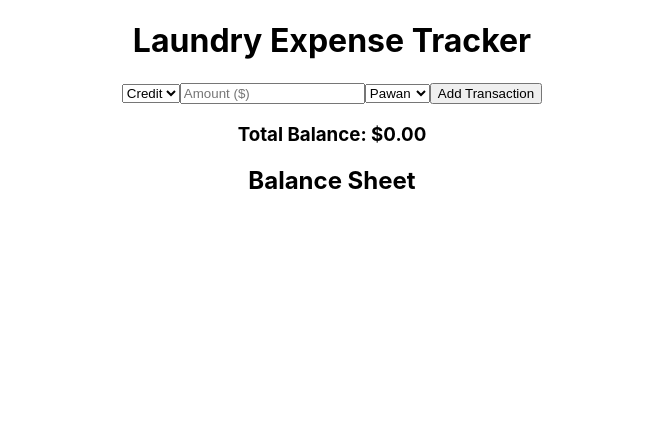
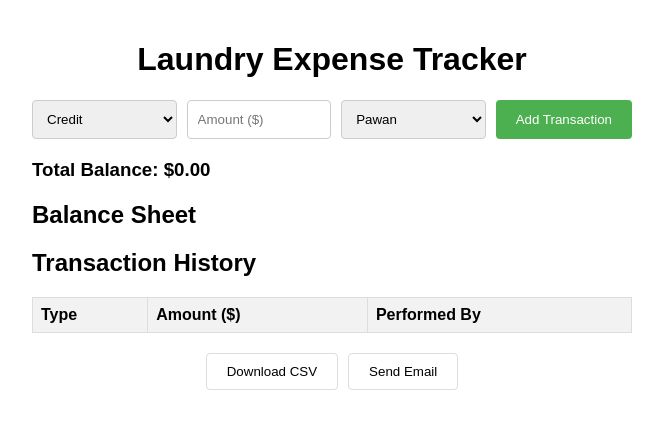
Before and after one commit to rkpawan321/laundry-ledger, a React (Create React App) app: page / in a window 1280 px wide. Shown: the top 428 px of the page, without its empty margins (308-971 px from the left). Built offline with nearby package versions, Linux system fonts and the light colour scheme.

Commit message:
added css styling

```diff
--- a/src/App.css
+++ b/src/App.css
@@ -1,38 +1,82 @@
-.App {
-  text-align: center;
+.app {
+  font-family: 'Arial', sans-serif;
+  max-width: 600px;
+  margin: 0 auto;
+  padding: 20px;
 }
 
-.App-logo {
-  height: 40vmin;
-  pointer-events: none;
+.header {
+  text-align: center;
+  margin-bottom: 20px;
 }
 
-@media (prefers-reduced-motion: no-preference) {
-  .App-logo {
-    animation: App-logo-spin infinite 20s linear;
-  }
+.form-container {
+  margin-bottom: 20px;
 }
 
-.App-header {
-  background-color: #282c34;
-  min-height: 100vh;
+.transaction-form {
   display: flex;
-  flex-direction: column;
-  align-items: center;
-  justify-content: center;
-  font-size: calc(10px + 2vmin);
-  color: white;
+  flex-wrap: wrap;
+  gap: 10px;
 }
 
-.App-link {
-  color: #61dafb;
+.input-field {
+  flex: 1;
+  min-width: 120px;
+  padding: 10px;
+  border: 1px solid #ccc;
+  border-radius: 4px;
 }
 
-@keyframes App-logo-spin {
-  from {
-    transform: rotate(0deg);
-  }
-  to {
-    transform: rotate(360deg);
-  }
+.submit-btn {
+  padding: 10px 20px;
+  background-color: #4CAF50;
+  color: white;
+  border: none;
+  border-radius: 4px;
+  cursor: pointer;
 }
+
+.submit-btn:hover {
+  background-color: #45a049;
+}
+
+.buttons-container {
+  display: flex;
+  justify-content: center;
+  gap: 10px;
+  margin-top: 20px;
+}
+
+.button {
+  padding: 10px 20px;
+  border: 1px solid #ddd;
+  background-color: white;
+  cursor: pointer;
+  border-radius: 4px;
+  transition: all 0.3s ease;
+}
+
+.button:hover {
+  background-color: #f0f0f0;
+}
+
+table {
+  width: 100%;
+  border-collapse: collapse;
+  margin-top: 20px;
+}
+
+table, th, td {
+  border: 1px solid #ddd;
+  text-align: left;
+  padding: 8px;
+}
+
+th {
+  background-color: #f2f2f2;
+}
+
+tr:nth-child(even) {
+  background-color: #f9f9f9;
+}
--- a/src/App.js
+++ b/src/App.js
@@ -80,27 +80,110 @@ const calculateOwes = (balances) => {
 };
 
 
+const downloadCSV = () => {
+  const csvRows = [
+    ['Type', 'Amount', 'Performed By'], // headers
+    ...transactions.map(t => [t.type, t.amount, t.performedBy])
+  ];
+
+  const csvString = csvRows.map(e => e.join(',')).join('\n');
+  const blob = new Blob([csvString], { type: 'text/csv;charset=utf-8;' });
+
+  // Create a link and trigger the download
+  const link = document.createElement('a');
+  link.href = URL.createObjectURL(blob);
+  link.setAttribute('download', 'transaction_history.csv');
+  document.body.appendChild(link);
+  link.click();
+  document.body.removeChild(link);
+};
+
+const sendEmailWithCSV = async () => {
+  const csvRows = [
+    ['Type', 'Amount', 'Performed By'], // headers
+    ...transactions.map(t => [t.type, t.amount, t.performedBy])
+  ];
+  const csvString = csvRows.map(e => e.join(',')).join('\n');
+
+  try {
+    const response = await fetch('YOUR_SERVER_ENDPOINT', {
+      method: 'POST',
+      headers: {
+        'Content-Type': 'application/json',
+      },
+      body: JSON.stringify({ csv: csvString, email: 'rkpawan321@gmail.com' })
+    });
+
+    if (response.ok) {
+      alert('Email sent successfully.');
+    } else {
+      alert('Failed to send email.');
+    }
+  } catch (error) {
+    alert('Error sending email.');
+    console.error('There was an error!', error);
+  }
+};
+
+
+
   const totalBalance = calculateTotal();
   const balances = calculateBalances();
   const owes = calculateOwes(balances);
 
+  // return (
+    // <div className="App">
+    //   <h1>Laundry Expense Tracker</h1>
+    //   <form onSubmit={addTransaction}>
+    //     <select name="type" value={form.type} onChange={handleInputChange}>
+    //       <option value="credit">Credit</option>
+    //       <option value="debit">Debit</option>
+    //     </select>
+    //     <input type="number" name="amount" placeholder="Amount ($)" value={form.amount} onChange={handleInputChange} required />
+    //     <select name="performedBy" value={form.performedBy} onChange={handleInputChange}>
+    //       <option value="Pawan">Pawan</option>
+    //       <option value="Peter">Peter</option>
+    //       <option value="Sravan">Sravan</option>
+    //       <option value="Harshit">Harshit</option>
+    //     </select>
+    //     <button type="submit">Add Transaction</button>
+    //   </form>
+
+
+
+
+
+
 return (
-    <div className="App">
+<>
+  <div className="app">
+
+
+
+    <header className="header">
       <h1>Laundry Expense Tracker</h1>
-      <form onSubmit={addTransaction}>
-        <select name="type" value={form.type} onChange={handleInputChange}>
+    </header>
+
+
+    <div className="form-container">
+      <form onSubmit={addTransaction} className="transaction-form">
+        <select name="type" value={form.type} onChange={handleInputChange} className="input-field">
           <option value="credit">Credit</option>
           <option value="debit">Debit</option>
         </select>
-        <input type="number" name="amount" placeholder="Amount ($)" value={form.amount} onChange={handleInputChange} required />
-        <select name="performedBy" value={form.performedBy} onChange={handleInputChange}>
+        <input type="number" name="amount" placeholder="Amount ($)" value={form.amount} onChange={handleInputChange} required className="input-field" />
+        <select name="performedBy" value={form.performedBy} onChange={handleInputChange} className="input-field">
           <option value="Pawan">Pawan</option>
           <option value="Peter">Peter</option>
           <option value="Sravan">Sravan</option>
           <option value="Harshit">Harshit</option>
         </select>
-        <button type="submit">Add Transaction</button>
+        <button type="submit" className="submit-btn">Add Transaction</button>
       </form>
+    </div>
+
+
+
 
 
    {/* Display the total balance */}
@@ -108,6 +191,7 @@ const calculateOwes = (balances) => {
 
 {/* Display who owes whom */}
 <h2>Balance Sheet</h2>
+<div>
 {participants.map(person => (
 balances[person] > 0 ? (
 <div key={person}>
@@ -124,8 +208,43 @@ const calculateOwes = (balances) => {
 </div>
 ) : null
 ))}
+</div>
+
+
+{/* Transaction History Table */}
+<div>
+<h2>Transaction History</h2>
+<table>
+<thead>
+<tr>
+  <th>Type</th>
+  <th>Amount ($)</th>
+  <th>Performed By</th>
+</tr>
+</thead>
+<tbody>
+{transactions.map((transaction, index) => (
+  <tr key={index}>
+    <td>{transaction.type}</td>
+    <td>{transaction.amount.toFixed(2)}</td>
+    <td>{transaction.performedBy}</td>
+  </tr>
+))}
+</tbody>
+</table>
+</div>
+
+
+<div className="buttons-container">
+      <button onClick={downloadCSV} className="button">Download CSV</button>
+      <button onClick={sendEmailWithCSV} className="button">Send Email</button>
+</div>
+
 
 </div>
+
+
+</>
 );
 }
 
```
Lines whose indentation alone changed are shown as unchanged.
